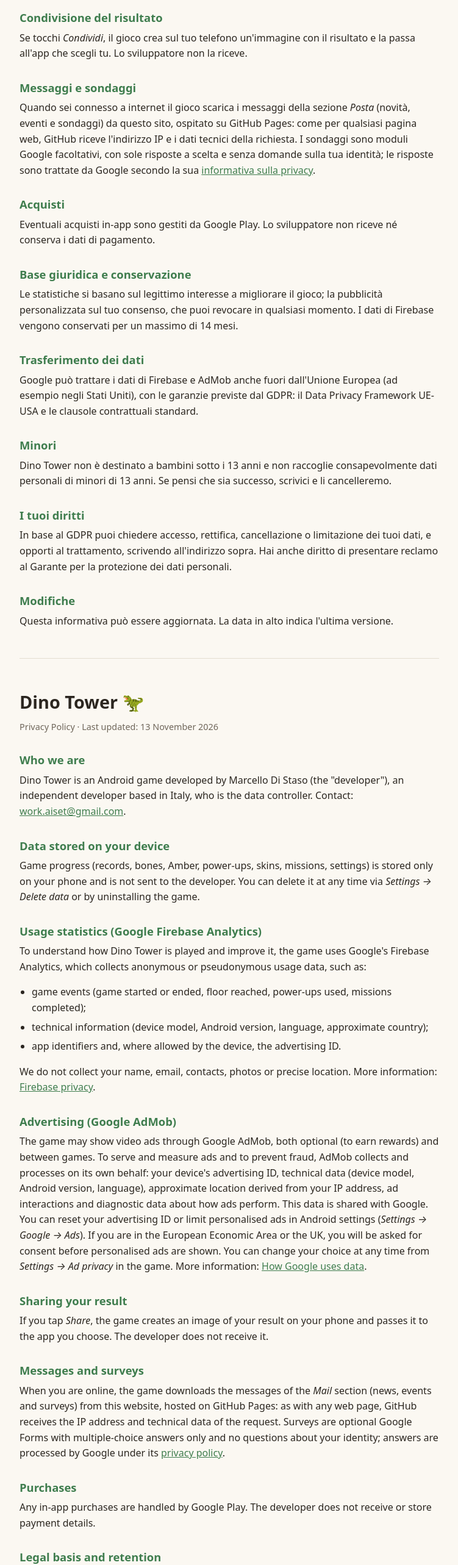
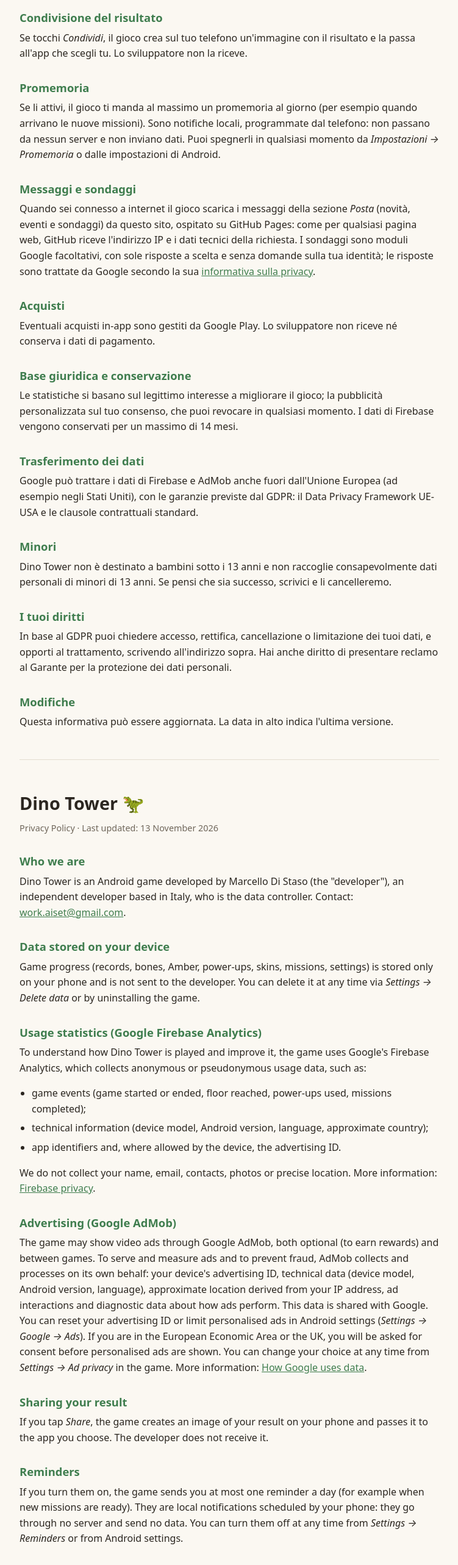
Before and after one commit to marcix10/Dino-Tower_Privacy, a plain HTML site: page index.html in a window 1280 px wide. Shown: the part 1100-3666 px from the top of the page at 61% size, without its empty margins (264-1015 px from the left). Drawn offline with Linux system fonts and the light colour scheme.

Commit message:
Privacy: promemoria locali

```diff
--- a/index.html
+++ b/index.html
@@ -68,6 +68,11 @@ Maggiori informazioni: <a href="https://policies.google.com/technologies/partner
 <h2>Condivisione del risultato</h2>
 <p>Se tocchi <em>Condividi</em>, il gioco crea sul tuo telefono un'immagine con il risultato e la passa
 all'app che scegli tu. Lo sviluppatore non la riceve.</p>
+
+<h2>Promemoria</h2>
+<p>Se li attivi, il gioco ti manda al massimo un promemoria al giorno (per esempio quando arrivano le nuove
+missioni). Sono notifiche locali, programmate dal telefono: non passano da nessun server e non inviano dati.
+Puoi spegnerli in qualsiasi momento da <em>Impostazioni → Promemoria</em> o dalle impostazioni di Android.</p>
 
 <h2>Messaggi e sondaggi</h2>
 <p>Quando sei connesso a internet il gioco scarica i messaggi della sezione <em>Posta</em>
@@ -146,6 +151,11 @@ More information: <a href="https://policies.google.com/technologies/partner-site
 <p>If you tap <em>Share</em>, the game creates an image of your result on your phone and passes it to the
 app you choose. The developer does not receive it.</p>
 
+<h2>Reminders</h2>
+<p>If you turn them on, the game sends you at most one reminder a day (for example when new missions are
+ready). They are local notifications scheduled by your phone: they go through no server and send no data.
+You can turn them off at any time from <em>Settings → Reminders</em> or from Android settings.</p>
+
 <h2>Messages and surveys</h2>
 <p>When you are online, the game downloads the messages of the <em>Mail</em> section
 (news, events and surveys) from this website, hosted on GitHub Pages: as with any web page,
```
